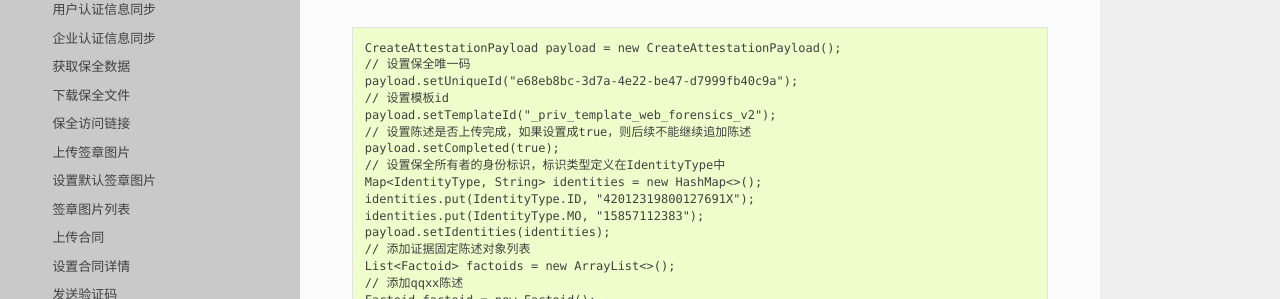
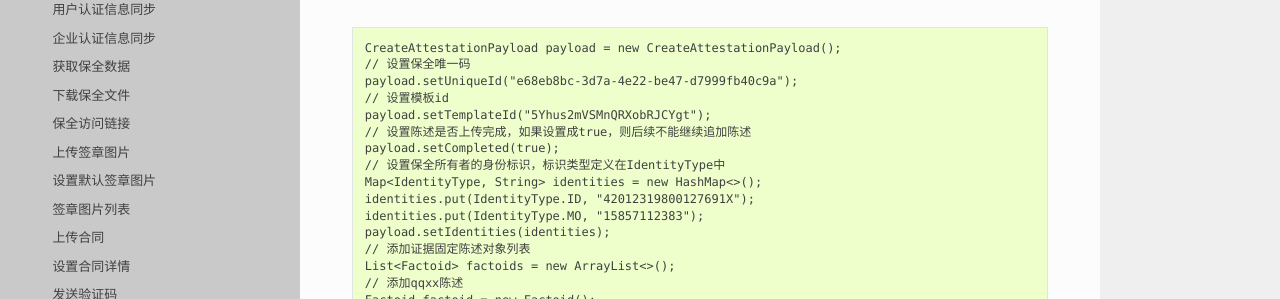
Before and after one commit to baoquan-hq/readthedocs, a Sphinx documentation site: the page built from docs/java.rst, in a window 1280 px wide and 1400 px high, scrolled down 8977 px. Shown: the part 487-786 px from the top of the window. Built offline with Sphinx 7.4.7 and the Read the Docs theme 2.0.0, drawn with Linux system fonts in a browser that asks for light colours; some of the changed text lies outside the part shown.

Commit message:
add fixed evidence

```diff
--- a/docs/java.rst
+++ b/docs/java.rst
@@ -535,7 +535,7 @@ getAttestation有两个参数，第1个参数ano是保全号，第二个参数fi
 	// 设置保全唯一码
 	payload.setUniqueId("e68eb8bc-3d7a-4e22-be47-d7999fb40c9a");
 	// 设置模板id
-	payload.setTemplateId("_priv_template_web_forensics_v2");
+	payload.setTemplateId("5Yhus2mVSMnQRXobRJCYgt");
 	// 设置陈述是否上传完成，如果设置成true，则后续不能继续追加陈述
 	payload.setCompleted(true);
 	// 设置保全所有者的身份标识，标识类型定义在IdentityType中
```
